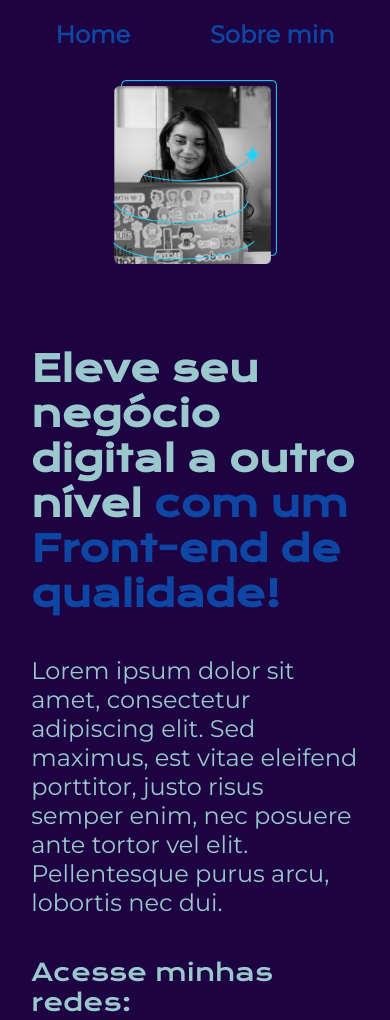
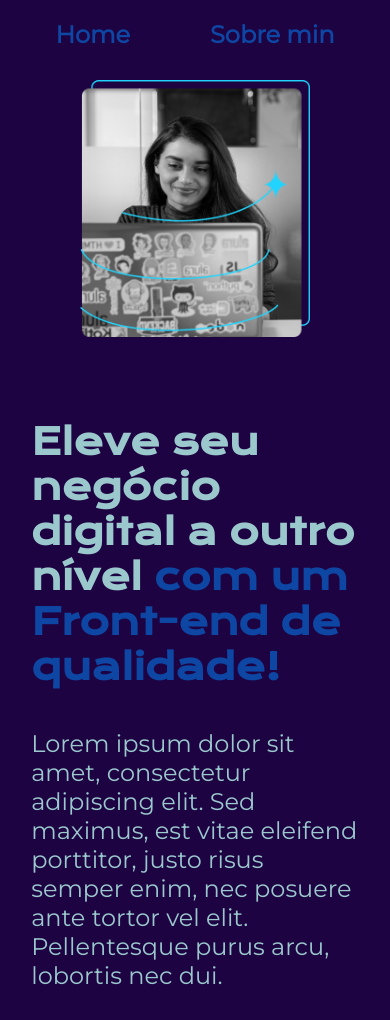
Before and after one commit to gPerazolli/portifolio-projeto, a plain HTML site: page index.html in a window 390 px wide. Shown: the top 1020 px of the page. Drawn offline with nearby package versions, Linux system fonts and the light colour scheme.

Commit message:
imagem width 70% no @media

```diff
--- a/styles/style.css
+++ b/styles/style.css
@@ -128,4 +128,8 @@ footer{
     .container-conteudo{
         width: auto;
     }
+
+    .imagem{
+        width: 70%;
+    }
 }
```
